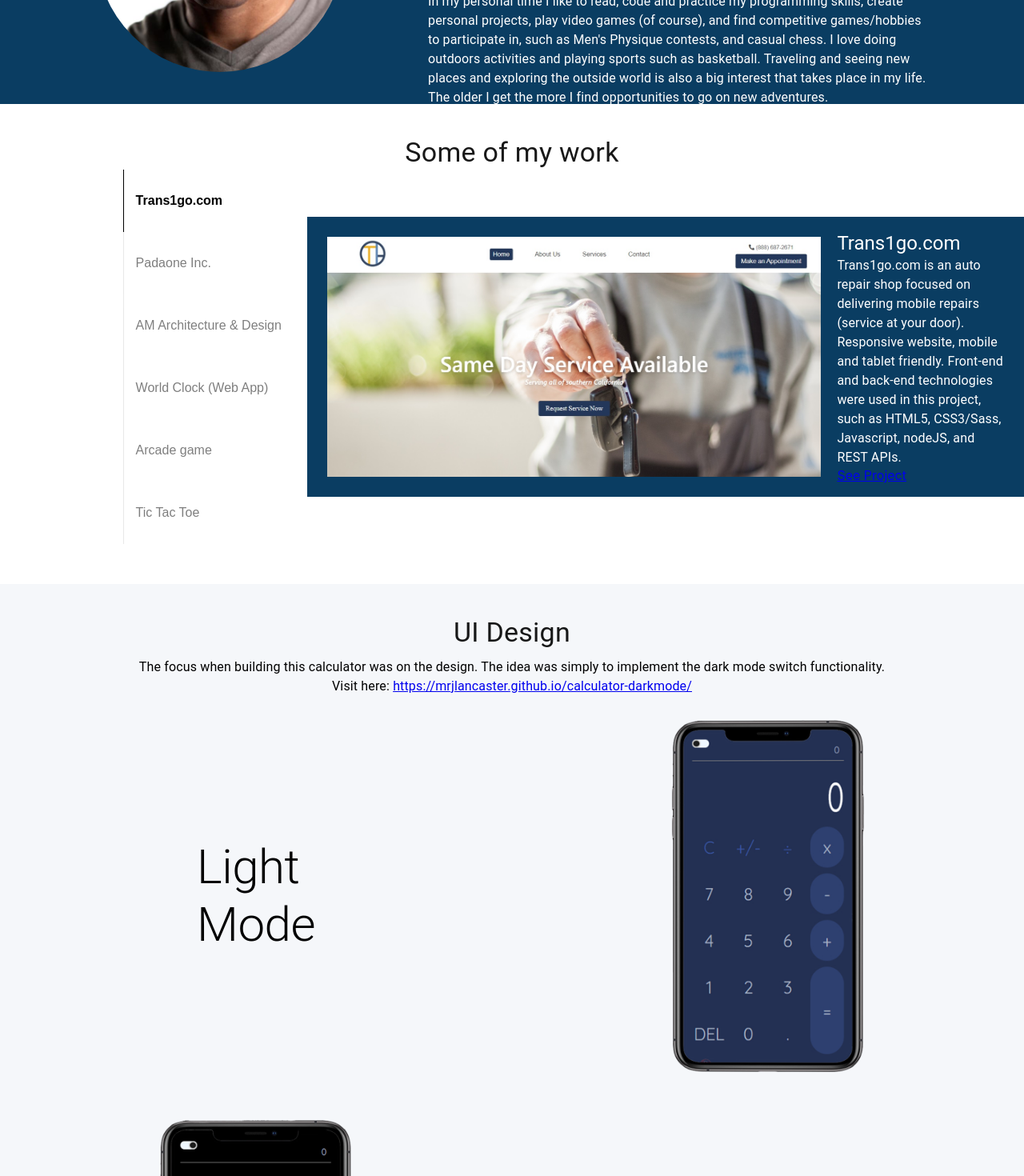
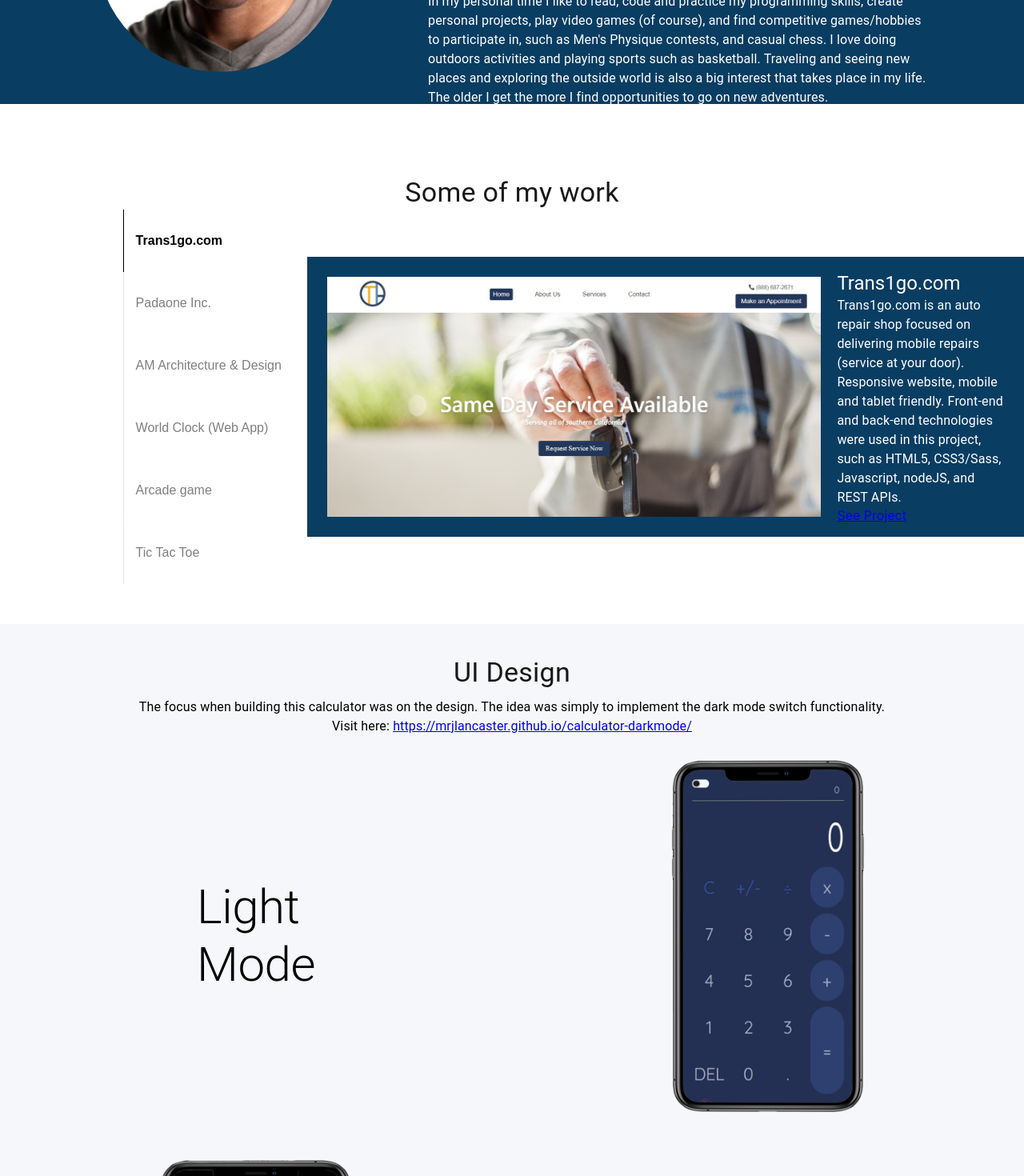
Before and after one commit to mrjlancaster/Portfolio, a React (Create React App) app: page / in a window 1280 px wide. Shown: the part 1140-2610 px from the top of the page at 80% size. Built offline with nearby package versions, Linux system fonts and the light colour scheme.

Commit message:
fix minor ui issues

```diff
--- a/src/styles/sections/_myWork.scss
+++ b/src/styles/sections/_myWork.scss
@@ -4,6 +4,7 @@
 	height: 550px;
 	justify-content: space-around;
 	padding: 40px 0;
+	margin-top: 50px;
 }
 
 .work_container {
--- a/src/styles/sections/_showcase.scss
+++ b/src/styles/sections/_showcase.scss
@@ -5,7 +5,7 @@
 	justify-content: space-evenly;
 	align-items: center;
 	background-color: #f5f7fa;
-	margin: 50px auto;
+	margin: 50px auto 0px auto;
 	overflow: hidden;
 	max-width: 100vw;
 }
```
